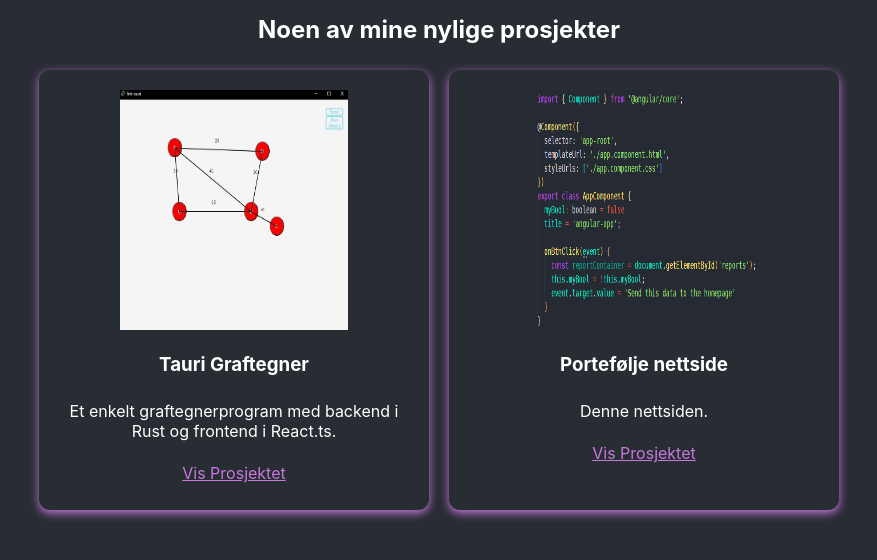
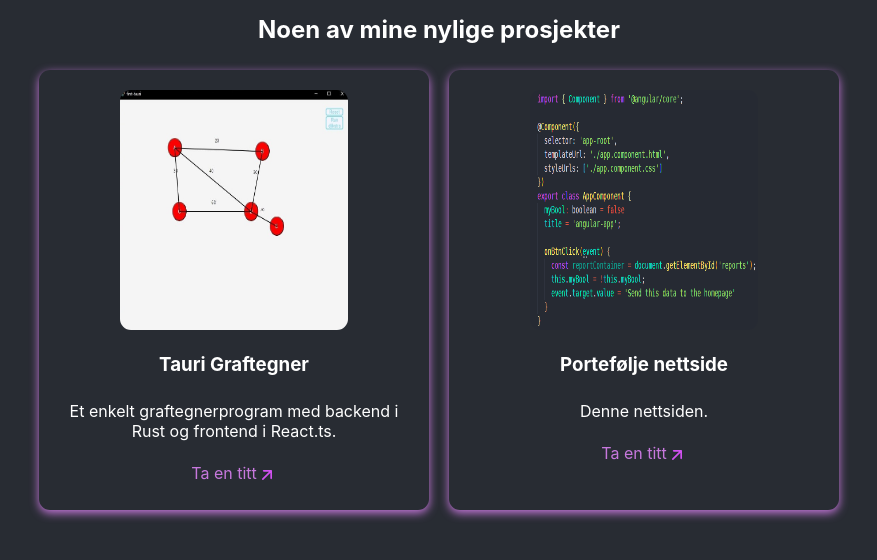
Before and after one commit to 2bias123/my-portfolio, a React (Create React App) app: page / in a window 1280 px wide. Shown: the part 1228-1788 px from the top of the page, without its empty margins (201-1078 px from the left). Built offline with nearby package versions, Linux system fonts and the light colour scheme.

Commit message:
Added some effects to the project cards

```diff
--- a/src/components/components/RecentProjects/Projects.tsx
+++ b/src/components/components/RecentProjects/Projects.tsx
@@ -2,6 +2,7 @@
 import "./ProjectsStyle.css"
 import tauri from "./tauri.jpg"
 import codeSnippet from "./image-1.png"
+import arrow from "./arrow-up.svg"
 
 
 const Projects: React.FC = () => {
@@ -9,7 +10,7 @@
         <section className="projects" id="projects">
             <h2 className="projects-title">Noen av mine nylige prosjekter</h2>
             <div className="projects-container">
-                <div className="project-container project-card">
+                <a href="https://github.com/2bias123/first-tauri" target="_blank" className="project-container" rel="noreferrer">
                     <img
                     src={tauri}
                     alt="project"
@@ -18,9 +19,9 @@
                     />
                     <h3 className="project-title">Tauri Graftegner</h3>
                     <p className="project-description">Et enkelt graftegnerprogram med backend i Rust og frontend i React.ts.</p>
-                    <a href="https://github.com/2bias123/first-tauri" className="project-link">Vis Prosjektet</a>
-                </div>
-                <div className="project-container project-card">
+                    <a href="https://github.com/2bias123/first-tauri" target="_blank" className="project-link" rel="noreferrer">Ta en titt</a><img src={arrow} alt="arrow" className="arrow" />
+                </a>
+                <a href="https://github.com/2bias123/my-portfolio" target="_blank" className="project-container" rel="noreferrer">
                     <img
                     src={codeSnippet}
                     alt="project"
@@ -29,8 +30,8 @@
                     />
                     <h3 className="project-title">Portefølje nettside</h3>
                     <p className="project-description">Denne nettsiden.</p>
-                    <a href="#" className="project-link">Vis Prosjektet</a>
-                </div>
+                    <a href="https://github.com/2bias123/my-portfolio" target="_blank" className="project-link" rel="noreferrer">Ta en titt</a><img src={arrow} alt="arrow" className="arrow" />
+                </a>
             </div>
         </section>
     );
--- a/src/components/components/RecentProjects/ProjectsStyle.css
+++ b/src/components/components/RecentProjects/ProjectsStyle.css
@@ -6,6 +6,7 @@
 .project-image {
     width: 65%;
     height: 60%;
+    border-radius: 11px;
 }
 
 .projects-container {
@@ -21,11 +22,43 @@
 }
 
 .project-container {
+
     text-align: center;
     width: 21.875rem;
     height: 25rem;
     padding: 1rem;
+    border-radius: 11px;
+    box-shadow: 0 3px 10px #C778DD;
+    padding: 20px;
+    margin: 10px;
+    cursor: pointer;
+    text-decoration: none;
 }
+
+.arrow {
+    display: inline;
+    width: 20px;
+    height: 20px;
+    vertical-align: middle;
+    filter: invert(65%) sepia(90%) saturate(5146%) hue-rotate(256deg) brightness(95%) contrast(98%);
+}
+
+.project-container:hover {
+    background-color: #C778DD;
+    transition: 0.3s;
+}
+
+.project-container:hover a {
+    color: #fff;
+    transition: 0.3s;
+}
+
+.project-container:hover .arrow{
+    transform: translateY(-3px) translateX(3px) scale(1.3);
+    filter: invert(100%) sepia(0%) saturate(0%) hue-rotate(0deg) brightness(100%) contrast(100%);
+}
+
+
 
 .project-container p {
     padding: 0.4rem;
@@ -38,14 +71,10 @@
 
 .projects-container a {
     color: #C778DD;
+    text-decoration: none;
 }
 
-.project-card {
-    border-radius: 11px;
-    box-shadow: 0 3px 10px #C778DD;
-    padding: 20px;
-    margin: 10px;
-}
+
 
 @media screen and (max-width: 720px){
     .projects {
```
Also changed, not shown: src/components/components/RecentProjects/arrow-up.svg (added).
